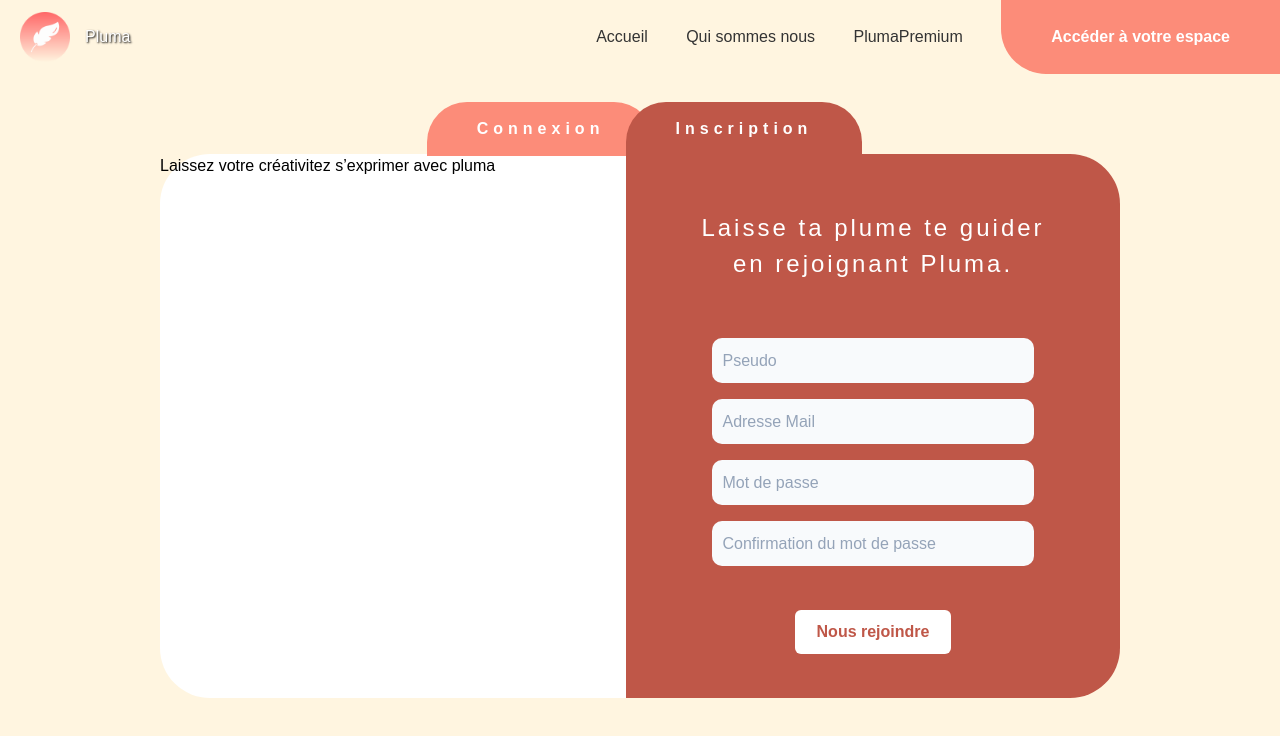
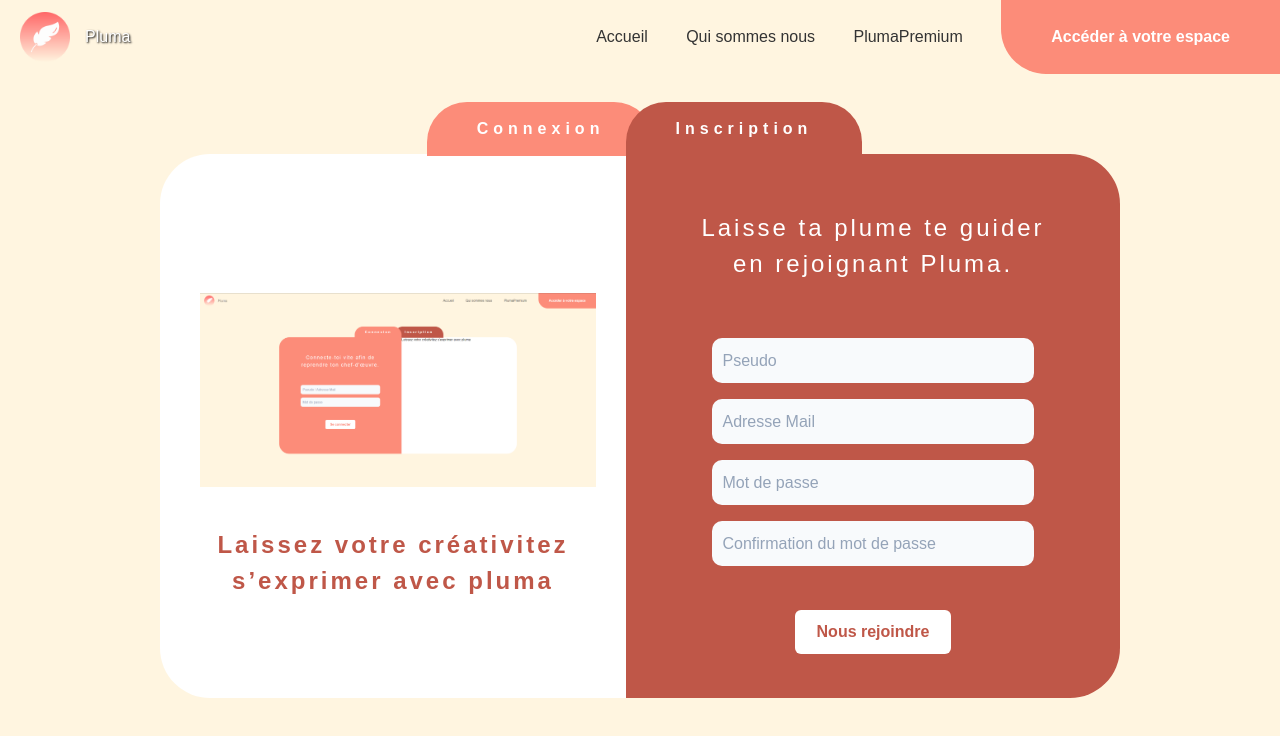
Before and after one commit to Nuxnuxx/Pluma, a React (Create React App) app in the folder client/: page /inscription-connexion in a window 1280 px wide. Both pictures are taken after a click on the link "Inscription". Shown: the top 736 px of the page. Built offline with nearby package versions, Linux system fonts and the light colour scheme.

Commit message:
Formulaire inscription niveau design terminer

```diff
--- a/client/src/siteVitrine/pages/ConnexionInscription.js
+++ b/client/src/siteVitrine/pages/ConnexionInscription.js
@@ -19,15 +19,18 @@ const LoginForm = () => (
                 </button>
             </div>
         </form>
-        <div className="bg-white w-full login-tips">
-            <span>Laissez votre créativitez s’exprimer avec pluma</span>
+        <div className="sloganconnexion bg-white w-full login-tips">
+            <span><b>Laissez votre créativitez s’exprimer avec pluma</b></span>
         </div>
     </>
 );
 const RegisterForm = () => (
     <>
-        <div className="bg-white w-full register-tips">
-            <p>Laissez votre créativitez s’exprimer avec pluma</p>
+        <div className="sloganinscription bg-white w-full register-tips flex items-center">
+            <span>
+                <img className="imgtestinscription m-10" src="assets/ARemplacer/Test.png" alt="Image de test"/>
+                <b>Laissez votre créativitez s’exprimer avec pluma</b>
+            </span>
         </div>
         <form id="register-form" action="" method="post" role="form" className="active-form">
             <div className="Paragraphe1 p-14 ">
--- a/client/src/siteVitrine/styles/ConnexionInscription.scss
+++ b/client/src/siteVitrine/styles/ConnexionInscription.scss
@@ -41,7 +41,6 @@
         }
 
         &.active {
-          color: #029f5b;
           font-size: 18px;
         }
       }
@@ -342,3 +341,25 @@
     }
   }
 }
+
+.sloganconnexion{
+  color: #fc8c79;
+  font-size: 24px;
+  text-align: center;
+  letter-spacing: 3px;
+}
+
+.sloganinscription{
+  color: #bf5748;
+  font-size: 24px;
+  text-align: center;
+  letter-spacing: 3px;
+}
+
+.imgtestinscription{
+  width: 85% ;
+  height: auto;
+  border: 2px;
+  solid: #bf5748;
+  borderRadius: 8px;
+}
```
Also changed, not shown: client/public/assets/ARemplacer/Test.png (added).
